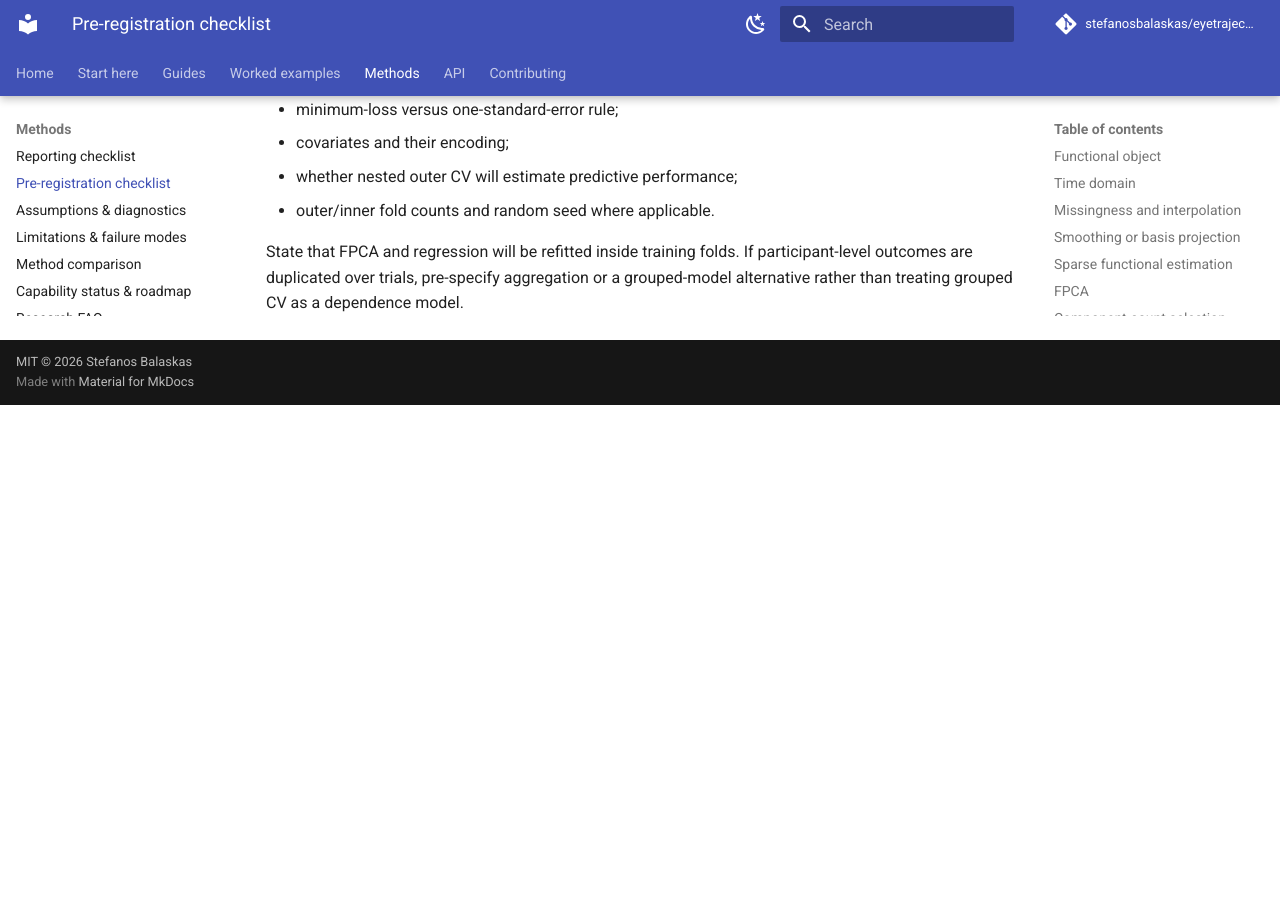
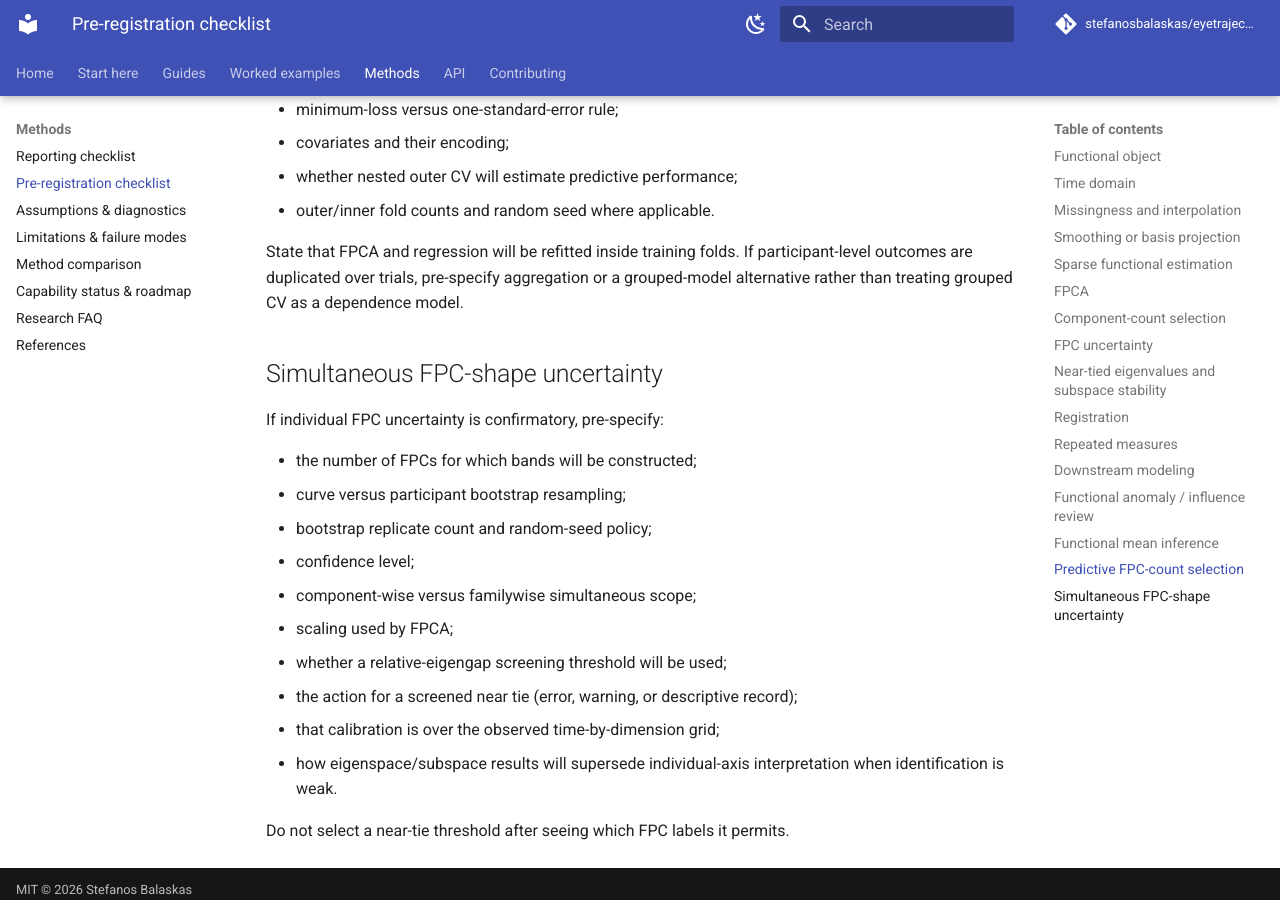
Before and after one commit to stefanosbalaskas/eyetrajectoriespy, an MkDocs documentation site: the page built from docs/methods/preregistration.md, in a window 1280 px wide and 900 px high, scrolled down 5116 px. Built offline with MkDocs 1.6.1 and Material for MkDocs 9.7.7, drawn with Linux system fonts in a browser that asks for light colours; comment, search, counter and statistics services are not loaded; before the commit the page ends 5521 px from its top, so only the background shows below that.

Commit message:
Add FPC band reporting and preregistration guidance

```diff
--- a/docs/methods/preregistration.md
+++ b/docs/methods/preregistration.md
@@ -169,3 +169,21 @@ If FPC count will be tuned for a scalar outcome, pre-specify:
 - outer/inner fold counts and random seed where applicable.
 
 State that FPCA and regression will be refitted inside training folds. If participant-level outcomes are duplicated over trials, pre-specify aggregation or a grouped-model alternative rather than treating grouped CV as a dependence model.
+
+
+## Simultaneous FPC-shape uncertainty
+
+If individual FPC uncertainty is confirmatory, pre-specify:
+
+- the number of FPCs for which bands will be constructed;
+- curve versus participant bootstrap resampling;
+- bootstrap replicate count and random-seed policy;
+- confidence level;
+- component-wise versus familywise simultaneous scope;
+- scaling used by FPCA;
+- whether a relative-eigengap screening threshold will be used;
+- the action for a screened near tie (error, warning, or descriptive record);
+- that calibration is over the observed time-by-dimension grid;
+- how eigenspace/subspace results will supersede individual-axis interpretation when identification is weak.
+
+Do not select a near-tie threshold after seeing which FPC labels it permits.
```
Also changed, not shown: docs/methods/faq.md (+13 -0 lines), docs/methods/method-comparison.md (+10 -0 lines), docs/methods/references.md (+9 -0 lines), docs/methods/reporting.md (+19 -0 lines), docs/tutorials/index.md (+5 -0 lines).
